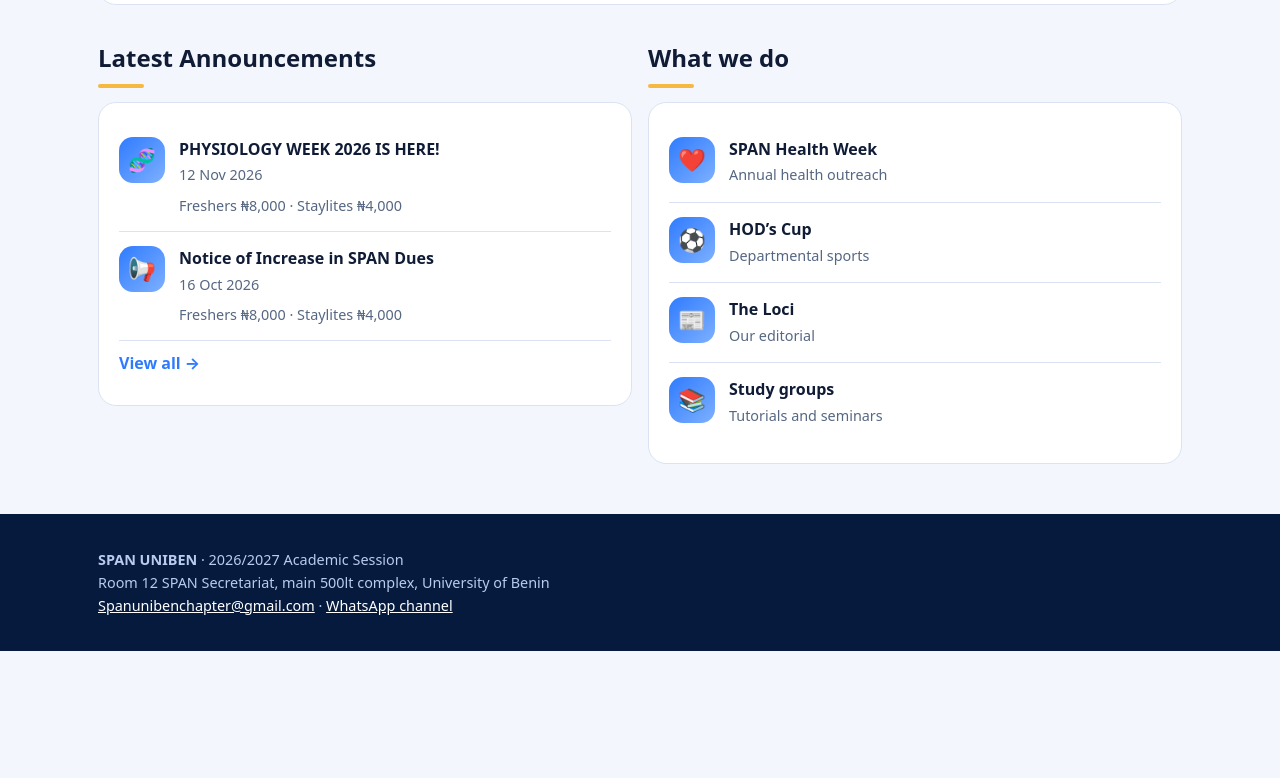
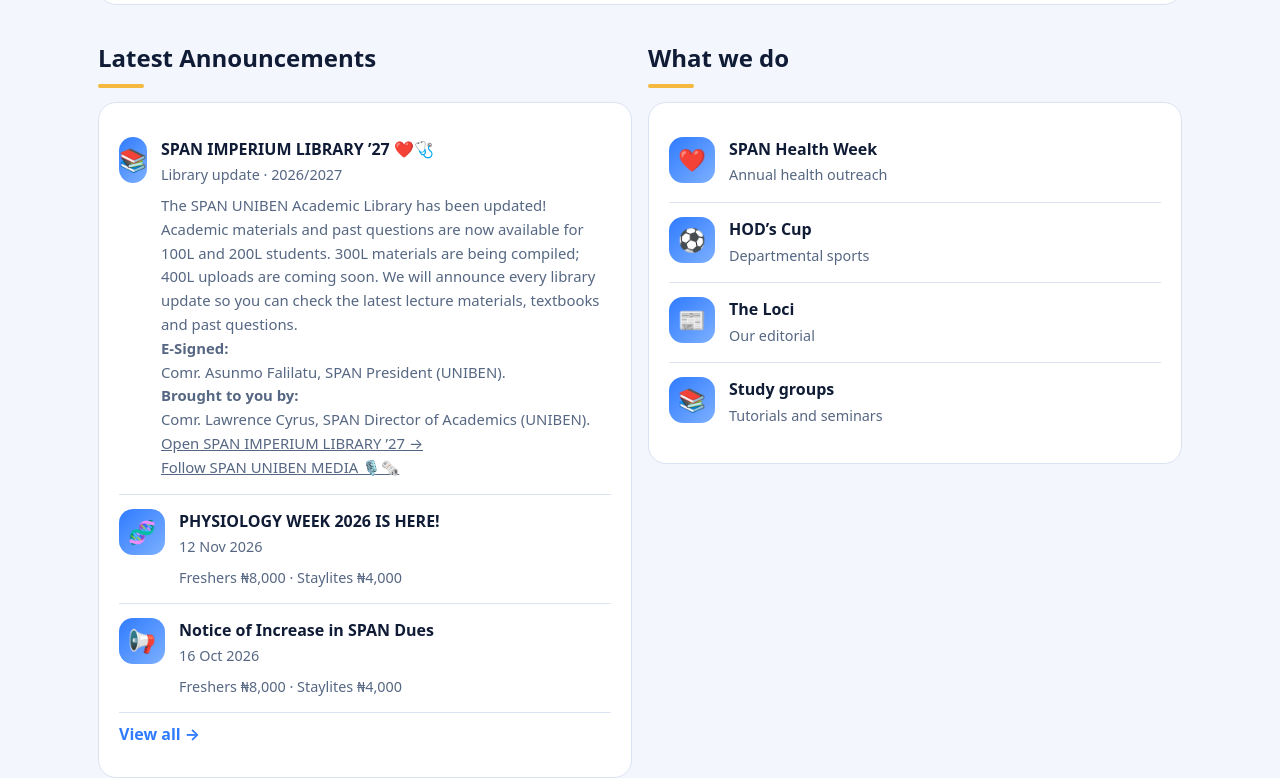
Before and after one commit to spanunibenchapter/spanunibenchapter, a plain HTML site: page index.html in a window 1280 px wide. Shown: the part 1014-1792 px from the top of the page. Before the commit the page ends 1665 px from the top, so only its background shows below. Drawn offline with nearby package versions, Linux system fonts and the light colour scheme; no server answers.

Commit message:
Fix public CMS JavaScript syntax so dynamic sections render

```diff
--- a/index.html
+++ b/index.html
@@ -154,7 +154,8 @@ addEventListener("hashchange",go);go();
   if(loci?.length){const l=document.getElementById("lociLink");if(l)l.innerHTML=loci.map(r=>'<div>'+ (r.url?'<a href="'+esc(r.url)+'" target="_blank" rel="noopener"><b>'+esc(r.title)+' →</b></a>':'<b>'+esc(r.title)+'</b>')+(r.date_label?'<span> · '+esc(r.date_label)+'</span>':'')+(r.body?'<p>'+esc(r.body)+'</p>':'')+'</div>').join("")}
   if(resources?.length){const el=document.getElementById("res");if(el)el.innerHTML=resources.map(r=>'<a class="c" href="'+esc(r.url||"#")+'" '+(r.url?'target="_blank" rel="noopener"':'')+' style="text-decoration:none">'+(r.image_url?'<img src="'+esc(r.image_url)+'" alt="'+esc(r.title)+'" style="display:block;width:100%;height:auto;max-height:230px;object-fit:cover;border-radius:14px;margin-bottom:12px">':'')+'<h3>'+esc(r.title)+'</h3><p>'+esc(r.body)+'</p>'+(r.extra?.levels?'<p><b>100L:</b> '+esc(r.extra.levels["100L"])+' · <b>200L:</b> '+esc(r.extra.levels["200L"])+' · <b>300L:</b> '+esc(r.extra.levels["300L"])+' · <b>400L:</b> '+esc(r.extra.levels["400L"])+'</p>':'')+'<span class="btn b1" style="display:inline-block;margin-top:8px">Open library →</span></a>').join("")}
   if(!resources?.length){const el=document.getElementById("res");if(el)el.innerHTML='<a class="c" href="https://drive.google.com/drive/folders/1M9H7nYCLmMSIbSFrxhUBxXV2XweQlkQM" target="_blank" rel="noopener" style="text-decoration:none"><h3>SPAN IMPERIUM LIBRARY ’27 ❤️🩺</h3><p>Official SPAN UNIBEN academic library. 100L and 200L materials are available. 300L materials are being compiled; 400L uploads are coming soon. Check back whenever SPAN announces a new update.</p><p><b>100L:</b> Available · <b>200L:</b> Available · <b>300L:</b> Compiling · <b>400L:</b> Coming soon</p><span class="btn b1" style="display:inline-block;margin-top:8px">Open library →</span></a>'}
-  if(courseAdvisers?.length){const el=document.getElementById("courseAdvisers");if(el){const levels=["100L","200L","300L","400L","500L"];const sorted=courseAdvisers.slice().sort((a,b)=>levels.indexOf(a.date_label)-levels.indexOf(b.date_label));el.innerHTML=sorted.map(r=>'<div class="c h"><span class="pill">' + esc(r.date_label||"Course adviser") + '</span>'+(r.image_url?'<img src="'+esc(r.image_url)+'" alt="'+esc(r.title)+'" style="display:block;width:100%;max-width:260px;aspect-ratio:4/5;object-fit:cover;border-radius:14px;margin:10px auto">':'')+'<h3>'+esc(r.title)+'</h3>'+(r.body?'<p>'+esc(r.body)+'</p>':'')+'</div>').join("")}}\n  if(execs?.length){const card=r=>'<div class="c ex h rv"><img src="'+esc(r.image_url||"")+'" alt="'+esc(r.title)+'"><h3>'+esc(r.title)+'</h3><span class="rl">'+esc(r.extra?.role||"Executive")+'</span>'+(r.extra?.phone?'<br><a href="tel:'+esc(r.extra.phone)+'">📞 '+esc(r.extra.phone)+'</a>':'')+'</div>';const top=document.getElementById("exTop"),rest=document.getElementById("ex");if(top)top.innerHTML=execs.slice(0,2).map(card).join("");if(rest)rest.innerHTML=execs.slice(2).map(card).join("")}
+  if(courseAdvisers?.length){const el=document.getElementById("courseAdvisers");if(el){const levels=["100L","200L","300L","400L","500L"];const sorted=courseAdvisers.slice().sort((a,b)=>levels.indexOf(a.date_label)-levels.indexOf(b.date_label));el.innerHTML=sorted.map(r=>'<div class="c h"><span class="pill">' + esc(r.date_label||"Course adviser") + '</span>'+(r.image_url?'<img src="'+esc(r.image_url)+'" alt="'+esc(r.title)+'" style="display:block;width:100%;max-width:260px;aspect-ratio:4/5;object-fit:cover;border-radius:14px;margin:10px auto">':'')+'<h3>'+esc(r.title)+'</h3>'+(r.body?'<p>'+esc(r.body)+'</p>':'')+'</div>').join("")}}
+  if(execs?.length){const card=r=>'<div class="c ex h rv"><img src="'+esc(r.image_url||"")+'" alt="'+esc(r.title)+'"><h3>'+esc(r.title)+'</h3><span class="rl">'+esc(r.extra?.role||"Executive")+'</span>'+(r.extra?.phone?'<br><a href="tel:'+esc(r.extra.phone)+'">📞 '+esc(r.extra.phone)+'</a>':'')+'</div>';const top=document.getElementById("exTop"),rest=document.getElementById("ex");if(top)top.innerHTML=execs.slice(0,2).map(card).join("");if(rest)rest.innerHTML=execs.slice(2).map(card).join("")}
   if(parliamentarians?.length){const el=document.getElementById("parliamentarians");if(el)el.innerHTML='<div class="g g4" style="margin-top:14px">'+parliamentarians.map(r=>'<div class="c h">'+(r.image_url?'<img src="'+esc(r.image_url)+'" alt="'+esc(r.title)+'" style="width:92px;height:92px;border-radius:50%;object-fit:cover">':'<div class="ic">🏛️</div>')+'<h3>'+esc(r.title)+'</h3><p>'+esc(r.extra?.role||r.date_label||"Parliamentarian")+(r.extra?.constituency?' · '+esc(r.extra.constituency):'')+'</p>'+(r.extra?.phone?'<a href="tel:'+esc(r.extra.phone)+'">'+esc(r.extra.phone)+'</a>':'')+'</div>').join("")+'</div>'}
   if(governanceRoles?.length){const el=document.getElementById("roles");if(el)el.innerHTML=governanceRoles.map(r=>'<details><summary>'+esc(r.title)+'</summary><p>'+esc(r.body)+'</p></details>').join("")}
   if(faculty?.length){const el=document.getElementById("facultyLeadership");if(el)el.innerHTML=faculty.map(r=>'<div class="c h">'+(r.image_url?'<img src="'+esc(r.image_url)+'" alt="'+esc(r.title)+'" style="width:104px;height:104px;border-radius:50%;object-fit:cover">':'<div class="ic">🎓</div>')+'<h3>'+esc(r.title)+'</h3><p>'+esc(r.extra?.position||r.date_label||"Departmental leadership")+'</p></div>').join("")}
```
